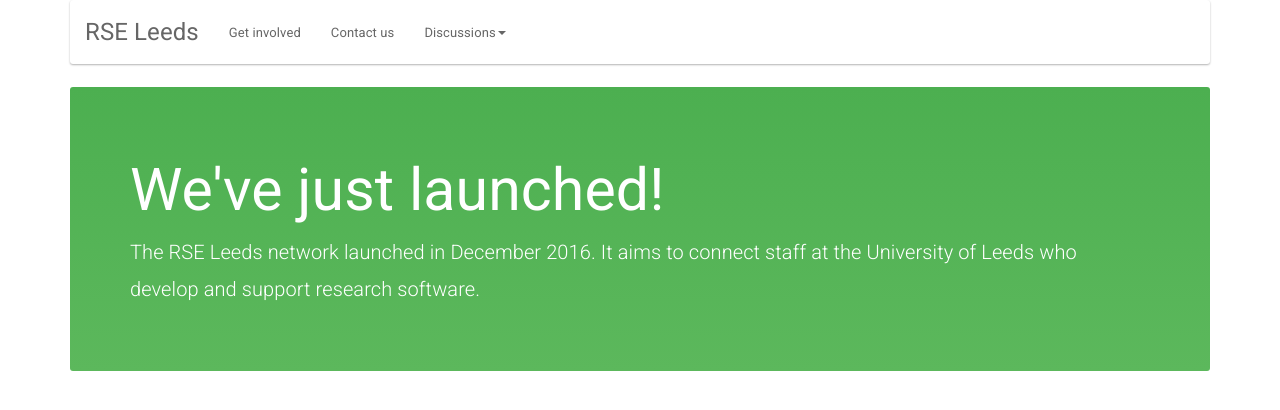
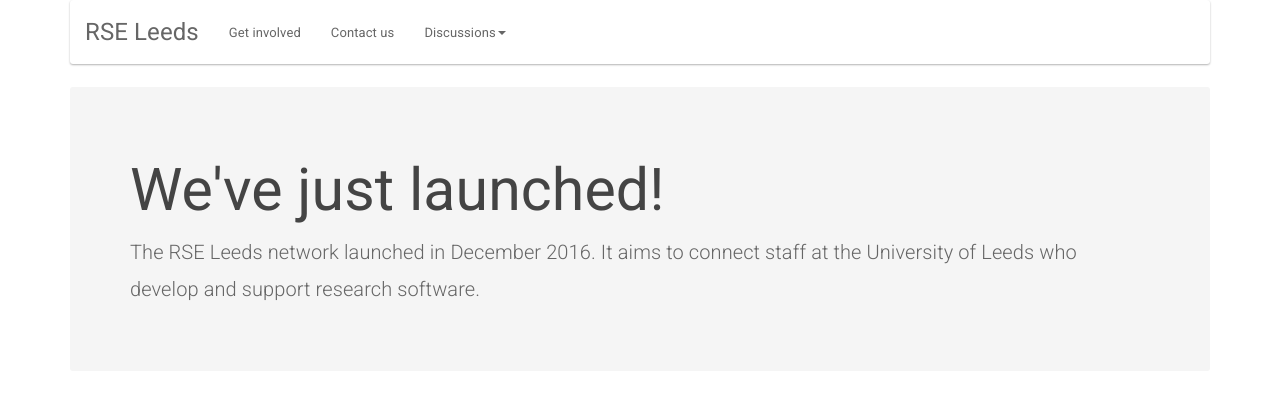
Before and after one commit to rseleeds/rseleeds.github.io, a Jekyll site: the page built from index.html, in a window 1280 px wide. Shown: the top 410 px of the page. Built offline with Jekyll 4.4.1, drawn with Linux system fonts in a browser that asks for light colours; nearby versions of some CDN libraries.

Commit message:
Added grey & blue jumbotrons

```diff
--- a/assets/css/rseleeds.scss
+++ b/assets/css/rseleeds.scss
@@ -8,12 +8,25 @@
 }
 
 
-.index-jumbotron {
+.green-jumbotron {
     @include white-text;
-    background-color: #5cb85c;
+    background-color: #4caf50;
     background-image: linear-gradient(to bottom, #4caf50 0, #5cb85c 100%);
 }
 
-.index-jumbotron > h1 {
+.blue-jumbotron {
+    @include white-text;
+    background-color: #0d87e9;
+    background-image: linear-gradient(to bottom, #0d87e9 0, #2196f3 100%);
+}
+
+.grey-jumbotron {
+    background-color: #e5e5e5;
+    background-image: linear-gradient(to bottom, #e5e5e5 0, #f0f0f0, 100%);
+}
+
+
+.green-jumbotron > h1,
+.blue-jumbotron > h1 {
     @include white-text;
 }
```
